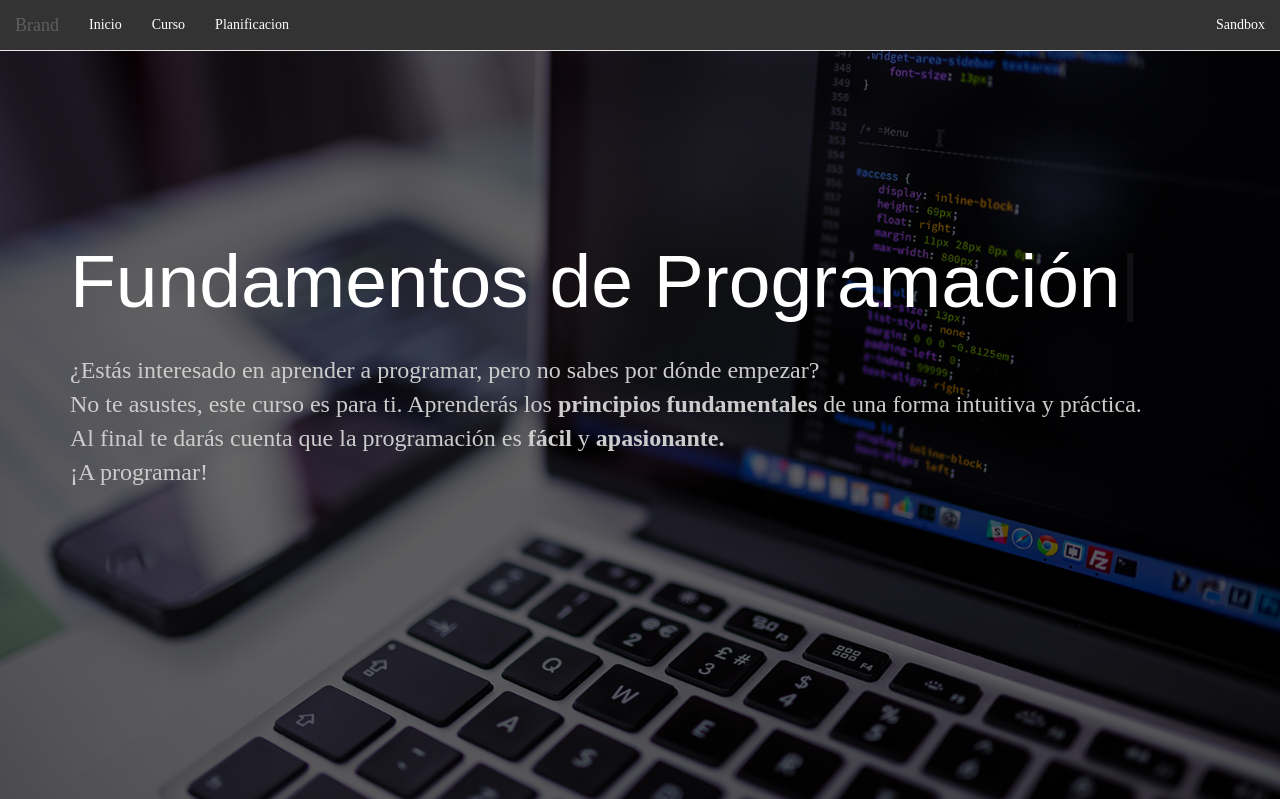
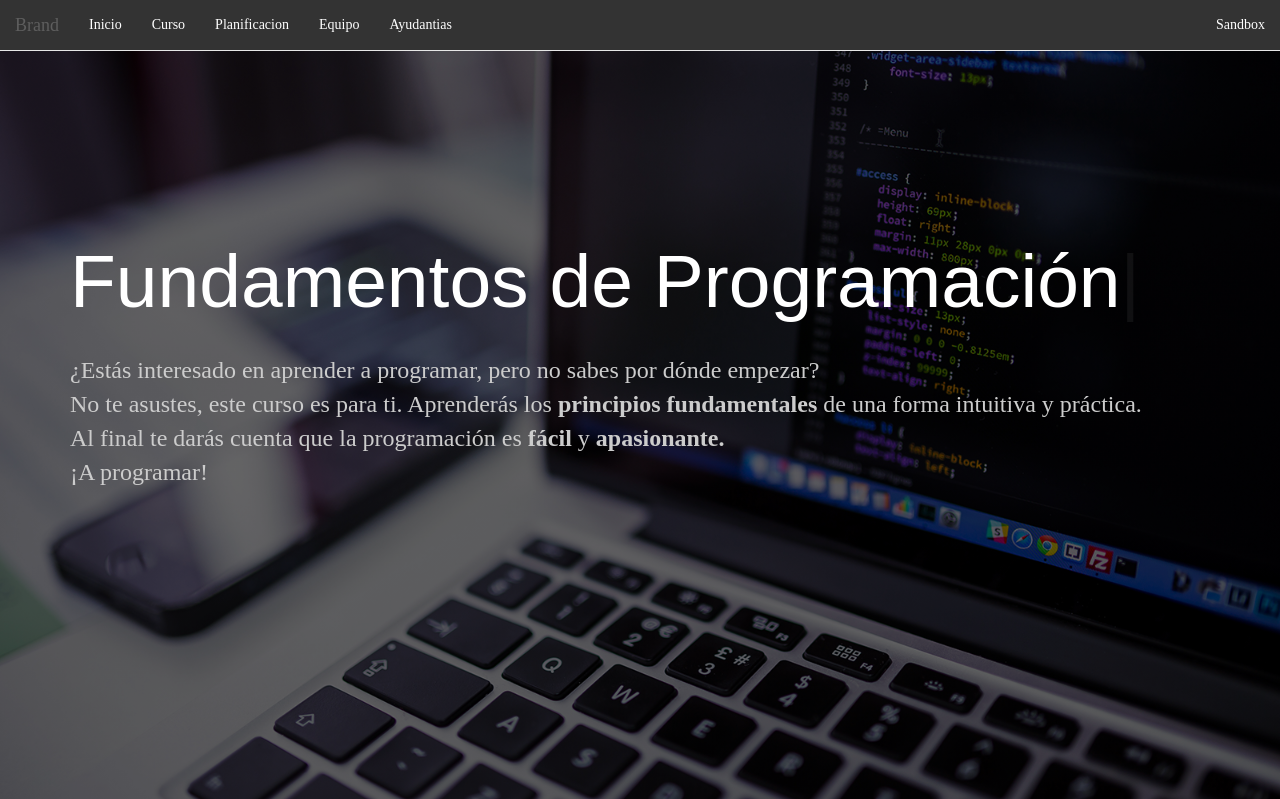
Before and after one commit to imera92/daw-proyecto, a Django app: page / in a window 1280 px wide. Shown: the top 799 px of the page. Run offline with Django 3.2, Linux system fonts and the light colour scheme; some libraries are stand-ins or nearby versions; some web fonts are replaced.

Commit message:
EQUIPO & AYUDANTIAS - Añadiendo links a HTML base¨

```diff
--- a/landing/templates/landing/base.html
+++ b/landing/templates/landing/base.html
@@ -52,6 +52,8 @@
                         <li><a href="{% url 'landing:index' %}">Inicio<span class="sr-only">(current)</span></a></li>
                         <li><a href="{% url 'curso:index' %}">Curso</a></li>
                         <li><a href="{% url 'semana:index' %}">Planificacion</a></li>
+                        <li><a href="{% url 'equipo:index' %}">Equipo</a></li>
+                        <li><a href="{% url 'ayudantias:index' %}">Ayudantias</a></li>
                     </ul>
                     <ul class="nav navbar-nav navbar-right">
                         <li><a href="" onclick="javascript:event.target.port=3000">Sandbox</a></li>
```
